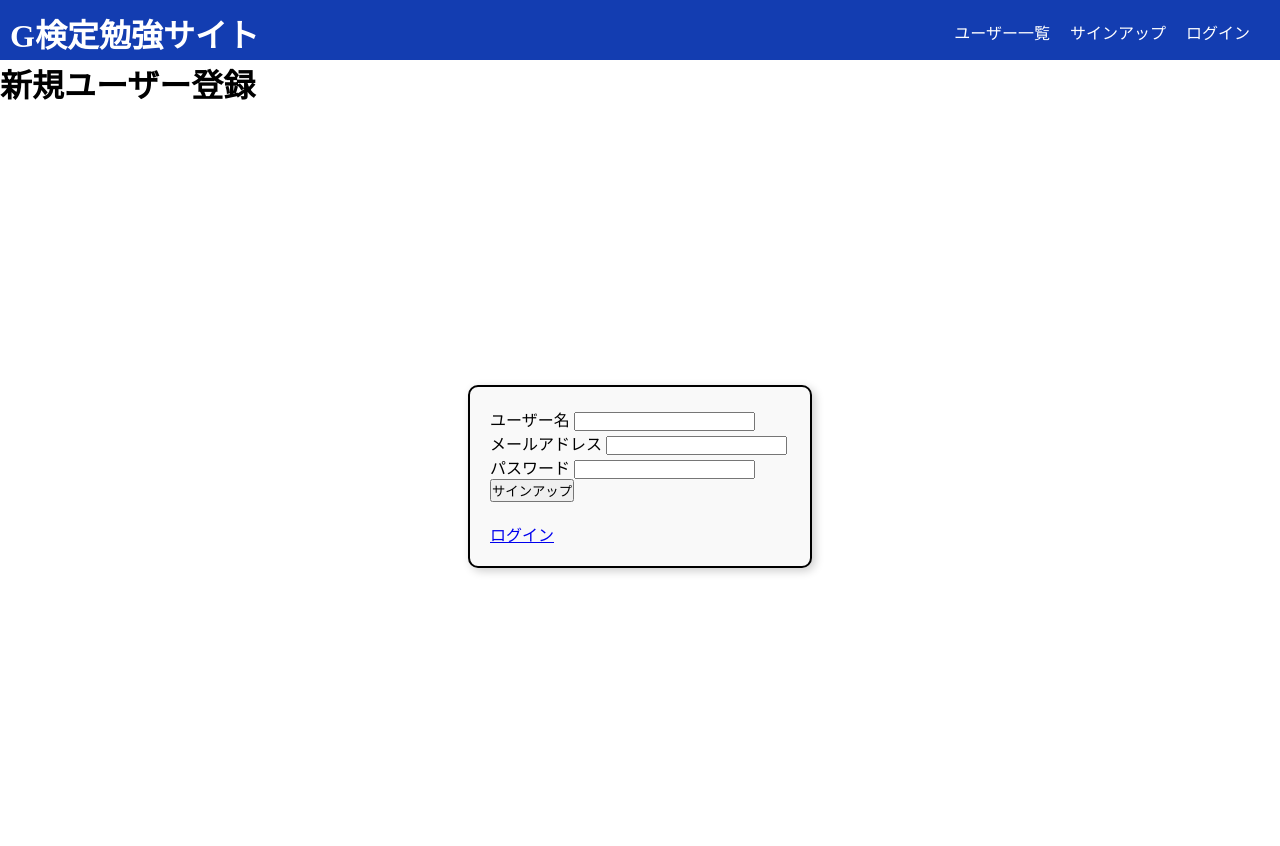
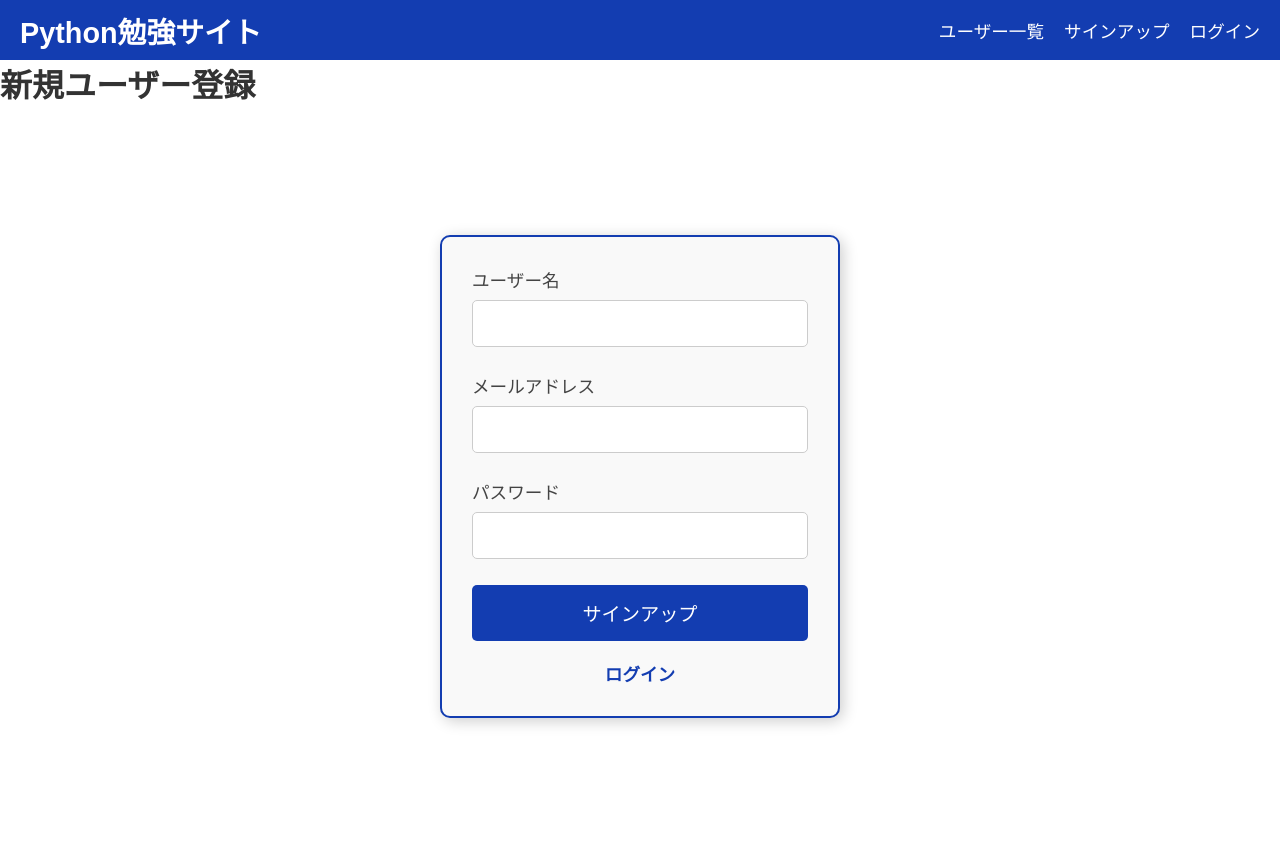
Before and after one commit to 382283/myproject, a Flask app: page /user/signup in a window 1280 px wide. Run offline with Flask 3, Linux system fonts and the light colour scheme.

Commit message:
redesign

```diff
--- a/QLearning.py
+++ b/QLearning.py
@@ -4,9 +4,9 @@ import numpy as np
 class QLearning:
     def __init__(self, num_questions, alpha = 0.1, gamma = 0.9, epsilon = 0.1):
         self.q_table = np.zeros(num_questions)
-        self.alpha = alpha
-        self.gamma = gamma
-        self.epsilon = epsilon
+        self.alpha = alpha #学習率
+        self.gamma = gamma #割引率
+        self.epsilon = epsilon #探索率
 
     def select_action(self):
         if random.random() < self.epsilon:
--- a/static/stylesheets/application.css
+++ b/static/stylesheets/application.css
@@ -1,31 +1,100 @@
+/* リセット */
 * {
-    margin: 0;
-    padding: 0;
-  }
-#header_title{
-  margin: 10px;
+  margin: 0;
+  padding: 0;
+  box-sizing: border-box;
 }
-ul{
+
+body {
+  font-family: Arial, sans-serif;
+  background-color: white;
+  color: #333;
+}
+
+/* ヘッダー */
+header {
+  height: 60px;
+  background-color: #133db1; /* 青色 */
+  color: white;
+  display: flex;
+  justify-content: space-between;
+  align-items: center;
+  padding: 0 20px;
+}
+
+#header_title h1 {
+  font-size: 1.8em;
+}
+
+#header_list nav ul {
+  display: flex;
   list-style: none;
-  display: flex;
-  margin: 20px;
 }
-li a{
+
+#header_list nav ul li {
+  margin-left: 20px;
+}
+
+#header_list nav ul li a {
   color: white;
   text-decoration: none;
-  list-style: none;
-  margin:10px;
+  font-size: 1.1em;
+  transition: color 0.3s;
 }
-header{
-    height: 60px;
-    background-color: #133db1;
-    color:white ;
-    display: flex;
-    justify-content: space-between;
-    list-style: none;
+
+#header_list nav ul li a:hover {
+  color: #ffcc00; /* アクセントカラー（黄色） */
 }
-.title_explain{
-  width:500px;
-  height:300px;
 
+/* メインコンテンツ */
+.home {
+  padding: 40px;
+  text-align: center;
 }
+
+.home_title h1 {
+  font-size: 2.5em;
+  margin-bottom: 30px;
+  color: #133db1; /* メインカラー（青） */
+}
+
+.title_explain {
+  margin-bottom: 30px;
+  font-size: 1.2em;
+}
+
+.title_explain p {
+  margin-bottom: 20px;
+  color: #555; /* サブテキスト色（ダークグレー） */
+}
+
+.cta-btn {
+  display: inline-block;
+  background-color: #133db1; /* メインカラー（青） */
+  color: white;
+  padding: 10px 20px;
+  border-radius: 5px;
+  text-decoration: none;
+  font-weight: bold;
+  margin: 10px;
+  transition: background-color 0.3s;
+}
+
+.cta-btn:hover {
+  background-color: #ffcc00; /* アクセントカラー（黄色） */
+}
+
+/* その他のスタイリング */
+.title_explain a {
+  margin: 0 15px;
+  color: #fff;
+  background-color: #444;
+  padding: 10px 20px;
+  border-radius: 5px;
+  text-decoration: none;
+  transition: background-color 0.3s;
+}
+
+.title_explain a:hover {
+  background-color: #ffcc00;
+}
--- a/static/stylesheets/signup.css
+++ b/static/stylesheets/signup.css
@@ -1,4 +1,3 @@
-
 /* 画面全体を中央配置するための親コンテナ */
 .login {
   height: calc(100vh - 60px); /* 100vh から header の高さを引く */
@@ -9,16 +8,85 @@
 
 /* ログインフォームのデザイン */
 .login_container {
-    width: 300px;
-    padding: 20px;
+  width: 400px; /* フォームを大きくした */
+  padding: 30px; /* 内側に余白を追加 */
   height: auto;
   display: flex;
   flex-direction: column;
   justify-content: center;
   gap: 20px;
 
-    border: 2px solid black;
+  border: 2px solid #133db1; /* メインカラーで枠線 */
   border-radius: 10px;
   background-color: #f9f9f9;
-    box-shadow: 3px 3px 10px rgba(0, 0, 0, 0.2);
+  box-shadow: 3px 3px 15px rgba(0, 0, 0, 0.2);
 }
+
+/* フォームフィールド（ラベルと入力フィールド） */
+.textfield {
+  display: flex;
+  flex-direction: column;
+  gap: 8px;
+}
+
+.textfield label {
+  font-size: 1.1em;
+  color: #444; /* サブカラー */
+}
+
+.textfield input {
+  padding: 12px;
+  font-size: 1.1em;
+  border: 1px solid #ccc;
+  border-radius: 5px;
+  width: 100%;
+  box-sizing: border-box;
+  background-color: #fff;
+  transition: border-color 0.3s;
+}
+
+.textfield input:focus {
+  border-color: #133db1; /* メインカラー（青） */
+  outline: none;
+}
+
+/* ボタン */
+button {
+  padding: 14px;
+  font-size: 1.2em;
+  background-color: #133db1;
+  color: white;
+  border: none;
+  border-radius: 5px;
+  cursor: pointer;
+  transition: background-color 0.3s;
+  width: 100%;
+}
+
+button:hover {
+  background-color: #ffcc00; /* アクセントカラー（黄色） */
+}
+
+/* サインアップリンク */
+.login_signup {
+  text-align: center;
+}
+
+.login_signup a {
+  color: #133db1;
+  text-decoration: none;
+  font-size: 1.1em;
+  font-weight: bold;
+}
+
+.login_signup a:hover {
+  color: #ffcc00; /* アクセントカラー（黄色） */
+}
+
+/* エラーメッセージのスタイル */
+.alert_denger {
+  color: red;
+  font-size: 1.2em;
+  text-align: center;
+  margin-bottom: 20px;
+}
--- a/templates/application.html
+++ b/templates/application.html
@@ -1,4 +1,3 @@
-<!-- application.html -->
 <!DOCTYPE html>
 <html lang="ja">
 <head>
@@ -6,12 +5,11 @@
     <meta name="viewport" content="width=device-width, initial-scale=1.0">
     <title>{% block title %}アプリケーション{% endblock %}</title>
     <link rel="stylesheet" href="static/stylesheets/application.css">
-
 </head>
 <body>
     <header>
         <div id="header_title">
-            <h1>G検定勉強サイト</h1>
+            <h1>Python勉強サイト</h1>
         </div>
         <div id="header_list">
             <nav>
@@ -21,29 +19,24 @@
                     <li><a href="{{ url_for('login') }}">ログイン</a></li>
                 </ul>
             </nav>
-            </div>
+        </div>
     </header>
     <main>
         {% block content %}
         <div class="home">
             <div class="home_title">
-                <h1>G検定勉強サイト</h1>
+                <h1>Python勉強サイト</h1>
             </div>
 
-                <div class="title_explain">
-                    <p></p>
-                </div>
-                <div class="title_explain">
-                    <p> 今、自分はどのくらい進んでいるのか？
-                        そんな疑問をすぐに解決！このアプリでは、目標までの進捗を可視化し、次に何をすべきかを明確にします。やるべきことを整理し、一歩ずつ確実に前進しましょう
-                    </p>
-                    <a href="{{ url_for('signup') }}">サインアップ</a>
-                    <a href="{{ url_for('login') }}">ログイン</a>
-                </div>
-                <div class="title_explain">
-                    <p>モヤモヤした気持ちを言葉にしてみると、意外とスッキリするもの。このアプリは、あなたの気持ちを書き出し、整理するお手伝いをします。考えを整理して、次に進む一歩を見つけましょう！</p>
-                </div>
+            <div class="title_explain">
+                <p>なぜPython?? 理由を適当に考えて</p>
+                <a href="{{ url_for('signup') }}" class="cta-btn">サインアップ</a>
+                <a href="{{ url_for('login') }}" class="cta-btn">ログイン</a>
+            </div>
 
+            <div class="title_explain">
+                <p>4択クイズで楽しく学べる</p>
+            </div>
         </div>
         {% endblock %}
     </main>
--- a/templates/user/signup.html
+++ b/templates/user/signup.html
@@ -12,8 +12,6 @@
 
     {% block content %}
 
-
-
         <h1>新規ユーザー登録</h1>
 
         {% if error %}
@@ -21,21 +19,30 @@
            {{ error }}
         </div>
         {% endif %}
+
         <div class="login">
             <div class="login_container">
-
                 <form method="POST">
+                    <div class="textfield">
                         <label for="username">ユーザー名</label>
                         <input type="text" id="username" name="username" required><br>
+                    </div>
+                    <div class="textfield">
                         <label for="email">メールアドレス</label>
                         <input type="email" id="email" name="email" required><br>
+                    </div>
+                    <div class="textfield">
                         <label for="password">パスワード</label>
                         <input type="password" id="password" name="password" required><br>
+                    </div>
                     <button type="submit">サインアップ</button>
                 </form>
+                <div class="login_signup">
                     <a href="{{ url_for('login') }}">ログイン</a>
                 </div>
             </div>
+        </div>
+
     {% endblock %}
 </body>
 </html>
```
Also changed, not shown: static/stylesheets/login.css (+64 -6 lines). Lines whose indentation alone changed are shown as unchanged.
